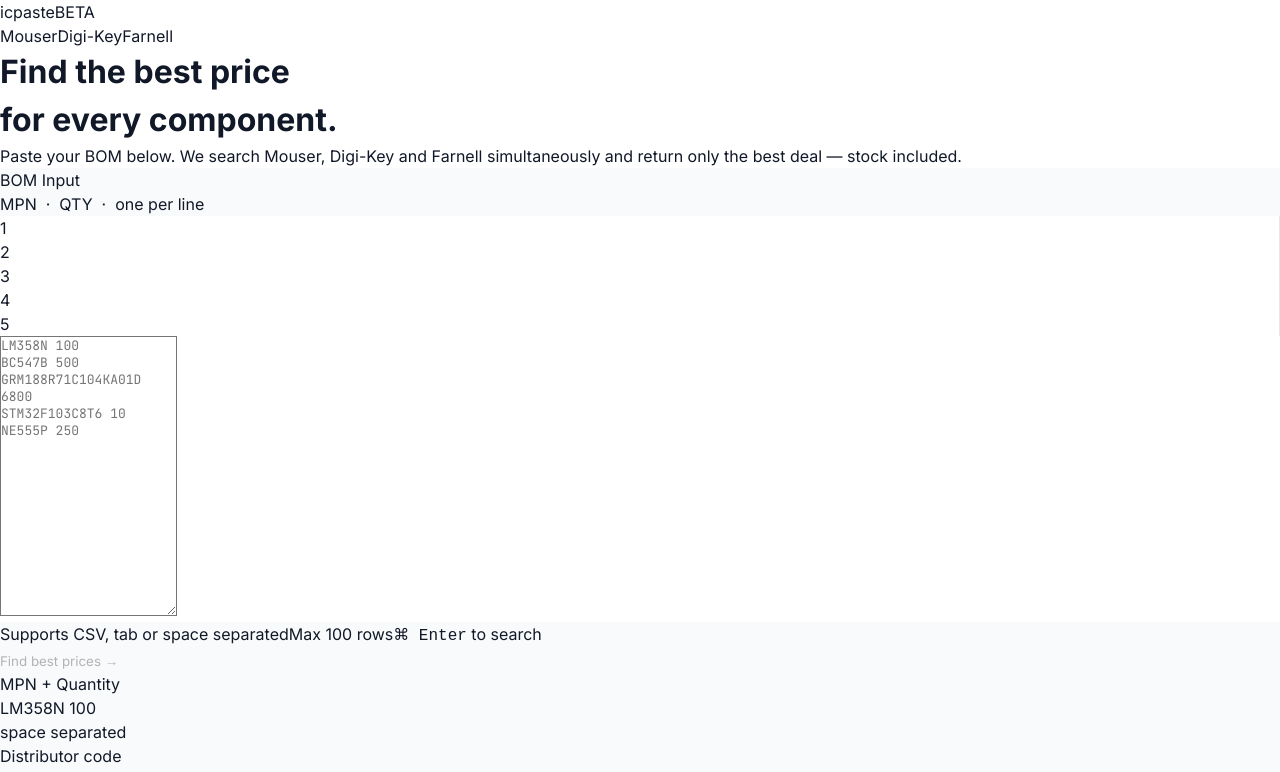
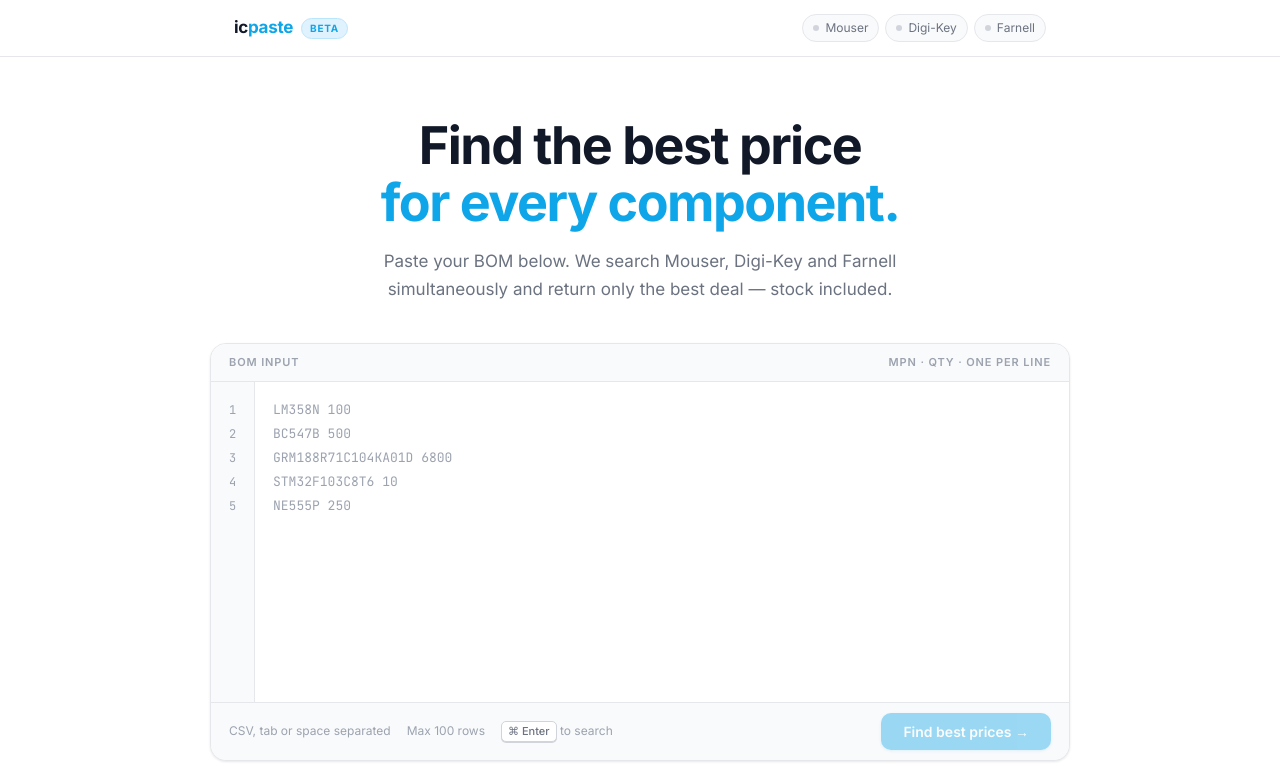
Before and after one commit to Keytala/icpaste, a Next.js app: page / in a window 1280 px wide. Shown: the top 772 px of the page. Built offline with nearby package versions, Linux system fonts and the light colour scheme.

Commit message:
Update page.tsx

```diff
--- a/src/app/page.tsx
+++ b/src/app/page.tsx
@@ -3,6 +3,7 @@
 import { useState } from "react";
 import { useRouter } from "next/navigation";
 import { parseBom }  from "@/lib/utils/bom-parser";
+import s from "./Home.module.css";
 
 const PLACEHOLDER = `LM358N 100
 BC547B 500
@@ -16,7 +17,9 @@
   const [error, setError]     = useState("");
   const [loading, setLoading] = useState(false);
 
-  const lineCount = input.split("\n").filter(l => l.trim()).length;
+  const lines     = input.split("\n");
+  const lineCount = lines.filter(l => l.trim()).length;
+  const displayLines = input ? lines : PLACEHOLDER.split("\n");
 
   function handleSearch() {
     setError("");
@@ -35,26 +38,21 @@
   }
 
   return (
-    <div className="min-h-screen flex flex-col" style={{ background: "var(--bg)" }}>
+    <div className={s.page}>
 
       {/* ── Header ── */}
-      <header className="border-b" style={{ borderColor: "var(--border)" }}>
-        <div className="max-w-5xl mx-auto px-6 h-14 flex items-center justify-between">
-          <span className="text-base font-bold tracking-tight text-gray-900">
-            ic<span className="text-sky-500">paste</span>
-            <span className="ml-2 text-[10px] font-semibold tracking-widest
-                             text-sky-600 bg-sky-50 border border-sky-200
-                             px-2 py-0.5 rounded-full align-middle">
-              BETA
+      <header className={s.header}>
+        <div className={s.headerInner}>
+          <div>
+            <span className={s.logo}>
+              ic<span className={s.logoAccent}>paste</span>
             </span>
-          </span>
-          <div className="flex items-center gap-1.5">
+            <span className={s.betaBadge}>BETA</span>
+          </div>
+          <div className={s.distPills}>
             {["Mouser", "Digi-Key", "Farnell"].map(d => (
-              <span key={d}
-                className="hidden sm:inline-flex items-center gap-1.5 text-xs
-                           text-gray-500 bg-gray-50 border border-gray-200
-                           px-2.5 py-1 rounded-full">
-                <span className="w-1.5 h-1.5 rounded-full bg-gray-400" />
+              <span key={d} className={s.distPill}>
+                <span className={s.distDot} />
                 {d}
               </span>
             ))}
@@ -63,119 +61,93 @@
       </header>
 
       {/* ── Main ── */}
-      <main className="flex-1 flex flex-col items-center justify-center px-4 py-16">
-        <div className="w-full max-w-3xl">
+      <main className={s.main}>
+        <div className={s.container}>
 
           {/* Headline */}
-          <div className="text-center mb-10">
-            <h1 className="text-4xl sm:text-5xl font-bold tracking-tight text-gray-900 mb-4 leading-tight">
+          <div className={s.headline}>
+            <h1 className={s.title}>
               Find the best price<br />
-              <span className="text-sky-500">for every component.</span>
+              <span className={s.titleAccent}>for every component.</span>
             </h1>
-            <p className="text-gray-500 text-lg max-w-xl mx-auto leading-relaxed">
+            <p className={s.subtitle}>
               Paste your BOM below. We search Mouser, Digi-Key and Farnell
               simultaneously and return only the best deal — stock included.
             </p>
           </div>
 
-          {/* ── Input box ── */}
-          <div className="rounded-2xl border shadow-sm overflow-hidden"
-            style={{ borderColor: "var(--border)" }}>
+          {/* Input Box */}
+          <div className={s.inputBox}>
 
             {/* Top bar */}
-            <div className="flex items-center justify-between px-5 py-3 border-b"
-              style={{ background: "var(--surface)", borderColor: "var(--border)" }}>
-              <span className="text-xs font-semibold uppercase tracking-widest text-gray-400">
-                BOM Input
-              </span>
-              <div className="flex items-center gap-3">
+            <div className={s.inputBoxTop}>
+              <span className={s.inputLabel}>BOM Input</span>
+              <div style={{ display: "flex", alignItems: "center", gap: 12 }}>
                 {lineCount > 0 && (
-                  <span className="text-xs font-medium text-sky-600 bg-sky-50
-                                   border border-sky-200 px-2.5 py-0.5 rounded-full">
+                  <span className={s.componentCount}>
                     {lineCount} {lineCount === 1 ? "component" : "components"}
                   </span>
                 )}
-                <span className="text-xs text-gray-400">
-                  MPN &nbsp;·&nbsp; QTY &nbsp;·&nbsp; one per line
-                </span>
+                <span className={s.inputLabel}>MPN · QTY · one per line</span>
               </div>
             </div>
 
-            {/* Textarea */}
-            <div className="relative">
-              {/* Line numbers */}
-              <div className="absolute left-0 top-0 bottom-0 w-10 flex flex-col
-                              pt-4 pb-4 items-center pointer-events-none select-none"
-                style={{ borderRight: "1px solid var(--border)" }}>
-                {(input || PLACEHOLDER).split("\n").slice(0, 30).map((_, i) => (
-                  <div key={i} className="text-xs leading-6 text-gray-300 w-full text-center">
-                    {i + 1}
-                  </div>
+            {/* Body: line numbers + textarea */}
+            <div className={s.inputBody}>
+              <div className={s.lineNumbers}>
+                {displayLines.slice(0, 40).map((_, i) => (
+                  <div key={i} className={s.lineNum}>{i + 1}</div>
                 ))}
               </div>
-
               <textarea
-                className="w-full pl-14 pr-5 py-4 font-mono text-sm text-gray-800
-                           placeholder-gray-300 focus:outline-none resize-none
-                           leading-6"
-                style={{
-                  background:  "var(--bg)",
-                  minHeight:   "280px",
-                  caretColor:  "var(--brand)",
-                }}
+                className={s.textarea}
                 placeholder={PLACEHOLDER}
                 value={input}
                 onChange={e => setInput(e.target.value)}
                 onKeyDown={handleKeyDown}
                 spellCheck={false}
+                autoCorrect="off"
+                autoCapitalize="off"
               />
             </div>
 
             {/* Bottom bar */}
-            <div className="flex items-center justify-between px-5 py-3 border-t"
-              style={{ background: "var(--surface)", borderColor: "var(--border)" }}>
-              <div className="flex items-center gap-4 text-xs text-gray-400">
-                <span>Supports CSV, tab or space separated</span>
-                <span className="hidden sm:inline">Max 100 rows</span>
-                <span className="hidden sm:inline">
-                  <kbd className="px-1.5 py-0.5 rounded text-[11px] font-medium
-                                  bg-white border border-gray-200 text-gray-500 shadow-sm">
-                    ⌘ Enter
-                  </kbd>
-                  {" "}to search
+            <div className={s.inputBoxBottom}>
+              <div className={s.inputHints}>
+                <span>CSV, tab or space separated</span>
+                <span>Max 100 rows</span>
+                <span>
+                  <kbd className={s.kbd}>⌘ Enter</kbd> to search
                 </span>
               </div>
               <button
-                className="btn-primary"
+                className={s.btnPrimary}
                 onClick={handleSearch}
                 disabled={loading || input.trim().length === 0}
               >
-                {loading
-                  ? <><span className="spinner" /> Searching…</>
-                  : <>Find best prices <span className="ml-1 opacity-60 text-base">→</span></>
-                }
+                {loading ? (
+                  <><span className={s.spinner} /> Searching…</>
+                ) : (
+                  <>Find best prices →</>
+                )}
               </button>
             </div>
           </div>
 
           {/* Error */}
-          {error && (
-            <p className="mt-3 text-sm text-red-500 px-1 fade-up">{error}</p>
-          )}
+          {error && <p className={s.error}>{error}</p>}
 
-          {/* Format hint */}
-          <div className="mt-6 grid grid-cols-1 sm:grid-cols-3 gap-3">
+          {/* Format hints */}
+          <div className={s.formatHints}>
             {[
-              { label: "MPN + Quantity",       example: "LM358N 100",        note: "space separated" },
-              { label: "Distributor code",      example: "512-LM358N 100",    note: "auto-resolved to MPN" },
-              { label: "CSV / tab format",      example: "LM358N,100",        note: "comma or tab" },
+              { label: "MPN + Quantity",    example: "LM358N 100",     note: "space separated" },
+              { label: "Distributor code",  example: "512-LM358N 100", note: "auto-resolved to MPN" },
+              { label: "CSV / tab format",  example: "LM358N,100",     note: "comma or tab" },
             ].map(h => (
-              <div key={h.label}
-                className="rounded-xl border px-4 py-3"
-                style={{ borderColor: "var(--border)", background: "var(--surface)" }}>
-                <p className="text-xs font-semibold text-gray-500 mb-1">{h.label}</p>
-                <p className="font-mono text-sm text-gray-800">{h.example}</p>
-                <p className="text-xs text-gray-400 mt-0.5">{h.note}</p>
+              <div key={h.label} className={s.formatCard}>
+                <div className={s.formatCardLabel}>{h.label}</div>
+                <div className={s.formatCardExample}>{h.example}</div>
+                <div className={s.formatCardNote}>{h.note}</div>
               </div>
             ))}
           </div>
@@ -184,14 +156,10 @@
       </main>
 
       {/* ── Footer ── */}
-      <footer className="border-t py-5 px-6" style={{ borderColor: "var(--border)" }}>
-        <div className="max-w-5xl mx-auto flex items-center justify-between">
-          <span className="text-xs text-gray-400">
-            © {new Date().getFullYear()} icpaste.com
-          </span>
-          <span className="text-xs text-gray-400">
-            Built for hardware buyers
-          </span>
+      <footer className={s.footer}>
+        <div className={s.footerInner}>
+          <span className={s.footerText}>© {new Date().getFullYear()} icpaste.com</span>
+          <span className={s.footerText}>Built for hardware buyers</span>
         </div>
       </footer>
 
```
